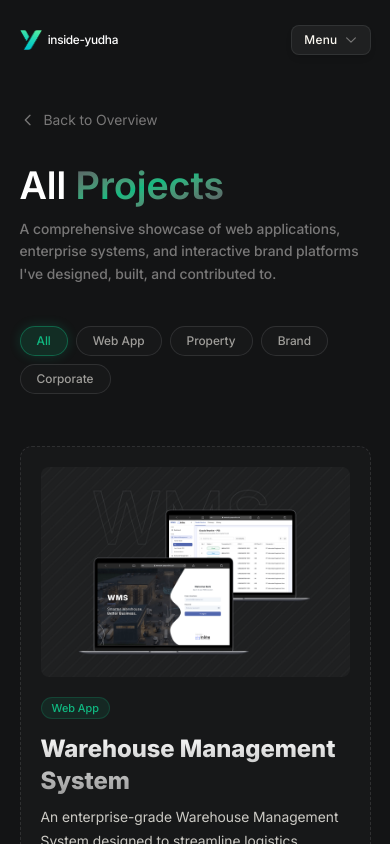
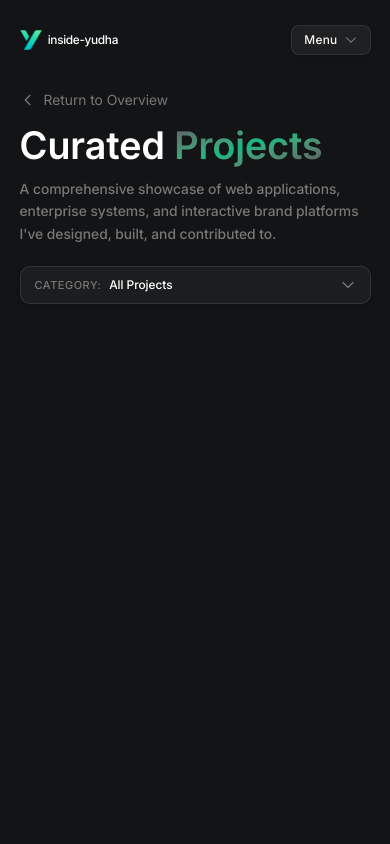
Before and after one commit to yudhaeric/portofolio, a Next.js app: page /projects in a window 390 px wide. Shown: the top 844 px of the page. Built offline with nearby package versions, Linux system fonts and the light colour scheme.

Commit message:
Add Mobile Category Filter Dropdown & Entrance Animation For Projects Page

```diff
--- a/app/(pages)/projects/ProjectsCatalog.tsx
+++ b/app/(pages)/projects/ProjectsCatalog.tsx
@@ -1,9 +1,10 @@
 /* eslint-disable @next/next/no-img-element */
 'use client';
-import { useState, useMemo } from 'react';
+import { useState, useMemo, useRef, useEffect } from 'react';
 import Link from 'next/link';
 import Button from '@/app/components/ui/Button';
 import { Project } from '@/app/utils/types';
+import { useCatalogAnimation } from '@/app/hooks/useCatalogAnimation';
 
 interface ProjectsCatalogProps {
   projects: Project[];
@@ -11,6 +12,11 @@ interface ProjectsCatalogProps {
 
 export default function ProjectsCatalog({ projects }: ProjectsCatalogProps) {
   const [selectedCategory, setSelectedCategory] = useState<string>('All');
+  const [isDropdownOpen, setIsDropdownOpen] = useState(false);
+  const dropdownRef = useRef<HTMLDivElement | null>(null);
+  const catalogRef = useRef<HTMLDivElement | null>(null);
+
+  useCatalogAnimation(catalogRef);
 
   const categories = useMemo(() => {
     const unique = new Set<string>();
@@ -25,17 +31,50 @@ export default function ProjectsCatalog({ projects }: ProjectsCatalogProps) {
     return projects.filter((p) => p.category === selectedCategory);
   }, [projects, selectedCategory]);
 
+  useEffect(() => {
+    import('gsap/ScrollTrigger').then(({ ScrollTrigger }) => {
+      ScrollTrigger.refresh();
+    });
+  }, [filteredProjects]);
+
+  useEffect(() => {
+    const handleClickOutside = (event: MouseEvent | TouchEvent) => {
+      if (dropdownRef.current && !dropdownRef.current.contains(event.target as Node)) {
+        setIsDropdownOpen(false);
+      }
+    };
+
+    const handleKeyDown = (e: KeyboardEvent) => {
+      if (e.key === 'Escape') {
+        setIsDropdownOpen(false);
+      }
+    };
+
+    if (isDropdownOpen) {
+      document.addEventListener('mousedown', handleClickOutside);
+      document.addEventListener('touchstart', handleClickOutside);
+      window.addEventListener('keydown', handleKeyDown);
+    }
+
+    return () => {
+      document.removeEventListener('mousedown', handleClickOutside);
+      document.removeEventListener('touchstart', handleClickOutside);
+      window.removeEventListener('keydown', handleKeyDown);
+    };
+  }, [isDropdownOpen]);
+
   return (
-    <div className="relative w-[90%] mx-auto pt-[110px] pb-[100px] lg:w-[1050px] lg:pt-[130px] lg:pb-[140px]">
+    <div ref={catalogRef} className="relative w-[90%] mx-auto pt-[90px] pb-[40px] lg:w-[1050px] lg:pt-[130px] lg:pb-[50px]">
       {/* Background Watermark */}
-      <div className="hidden absolute top-12 -left-5 pointer-events-none lg:block lg:-left-24 lg:top-8 select-none">
+      <div id="catalog-watermark" className="hidden absolute top-12 -left-5 pointer-events-none lg:block lg:-left-24 lg:top-8 select-none">
         <p className="font-medium text-[90px] text-transparent bg-gradient-to-b from-[#A1A1A4]/30 lg:from-[#A1A1A4]/10 to-raisinBlack/1 to-80% bg-clip-text tracking-[-3%] lg:text-[200px]">
           Projects
         </p>
       </div>
 
-      <div className="relative z-10 flex flex-col items-start justify-start gap-8 w-full">
+      <div className="relative z-10 flex flex-col items-start justify-start gap-2 lg:gap-6 w-full">
         {/* Back Link & Navigation */}
+        <div id="catalog-back">
           <Link
             href="/"
             className="inline-flex items-center gap-2 text-sm text-sonicSilver hover:text-seashell transition-colors duration-200 group"
@@ -50,24 +89,89 @@ export default function ProjectsCatalog({ projects }: ProjectsCatalogProps) {
             >
               <path strokeLinecap="round" strokeLinejoin="round" d="M15 19l-7-7 7-7" />
             </svg>
-          <span>Back to Overview</span>
+            <span>Return to Overview</span>
           </Link>
+        </div>
 
         {/* Header Title */}
         <div className="flex flex-col items-start justify-start gap-2">
-          <h1 className="font-semibold text-[38px] text-white lg:text-[46px] leading-tight">
-            All{' '}
+          <h1 id="catalog-title" className="font-semibold text-[38px] text-white lg:text-[46px] leading-tight">
+            Curated{' '}
             <span className="text-transparent bg-gradient-to-br from-[#5a5d63] from-[5%] via-crayolaGreen to-[#5a5d63] to-[95%] bg-clip-text">
               Projects
             </span>
           </h1>
-          <p className="font-medium text-sonicSilver text-sm lg:text-base max-w-[650px] leading-relaxed">
+          <p id="catalog-desc" className="font-medium text-sonicSilver text-sm lg:text-base max-w-[650px] leading-relaxed">
             A comprehensive showcase of web applications, enterprise systems, and interactive brand platforms I&apos;ve designed, built, and contributed to.
           </p>
         </div>
 
         {/* Category Filters */}
-        <div className="flex flex-wrap items-center gap-2 pt-2 pb-1">
+        <div id="catalog-filters" className="w-full">
+          {/* Category Filters: Mobile Dropdown (< sm) */}
+          <div className="relative w-full sm:hidden my-3" ref={dropdownRef}>
+          <button
+            type="button"
+            onClick={() => setIsDropdownOpen((prev) => !prev)}
+            aria-expanded={isDropdownOpen}
+            aria-label="Filter category"
+            className="flex items-center justify-between w-full px-3.5 py-2.5 rounded-[10px] bg-raisinBlack/80 border border-oliveBlack/80 text-xs font-medium text-seashell shadow-md cursor-pointer transition-all duration-200 hover:border-oliveBlack"
+          >
+            <div className="flex items-center gap-2">
+              <span className="text-sonicSilver text-[11px] uppercase tracking-wider mt-[1px]">Category:</span>
+              <span className="text-white font-medium">
+                {selectedCategory === 'All' ? 'All Projects' : selectedCategory}
+              </span>
+            </div>
+            <svg
+              xmlns="http://www.w3.org/2000/svg"
+              fill="none"
+              viewBox="0 0 24 24"
+              strokeWidth={2}
+              stroke="currentColor"
+              className={`w-4 h-4 transition-transform duration-200 text-sonicSilver ${
+                isDropdownOpen ? 'rotate-180 text-crayolaGreen' : ''
+              }`}
+            >
+              <path strokeLinecap="round" strokeLinejoin="round" d="m19.5 8.25-7.5 7.5-7.5-7.5" />
+            </svg>
+          </button>
+
+          {/* Mobile Dropdown Menu Card */}
+          {isDropdownOpen && (
+            <div
+              className="absolute top-[calc(100%+6px)] left-0 right-0 w-full bg-[#131415] border border-oliveBlack/80 rounded-[10px] shadow-2xl p-1.5 z-50 flex flex-col gap-1 backdrop-blur-none"
+              role="menu"
+            >
+              {categories.map((cat) => {
+                const isActive = selectedCategory === cat;
+                return (
+                  <button
+                    key={cat}
+                    role="menuitem"
+                    onClick={() => {
+                      setSelectedCategory(cat);
+                      setIsDropdownOpen(false);
+                    }}
+                    className={`w-full text-left px-3.5 py-2.5 rounded-[6px] text-xs font-medium transition-colors duration-200 cursor-pointer flex items-center justify-between ${
+                      isActive
+                        ? 'bg-raisinBlack text-crayolaGreen font-semibold'
+                        : 'text-seashell/80 hover:text-white hover:bg-raisinBlack/60'
+                    }`}
+                  >
+                    <span>{cat === 'All' ? 'All Projects' : cat}</span>
+                    {isActive && (
+                      <span className="w-1.5 h-1.5 rounded-full bg-crayolaGreen" />
+                    )}
+                  </button>
+                );
+              })}
+            </div>
+          )}
+        </div>
+
+        {/* Category Filters: Desktop & Tablet Pills (sm:) */}
+        <div className="hidden sm:flex flex-wrap items-center gap-2 pb-1">
           {categories.map((cat) => {
             const isActive = selectedCategory === cat;
             return (
@@ -85,17 +189,18 @@ export default function ProjectsCatalog({ projects }: ProjectsCatalogProps) {
             );
           })}
         </div>
+      </div>
 
       {/* Project Grid */}
-        <div className="grid grid-cols-1 lg:grid-cols-2 gap-6 w-full mt-4">
+      <div className="grid grid-cols-1 lg:grid-cols-2 gap-6 w-full">
         {filteredProjects.map((project) => (
           <div
             key={project.id}
-              className="flex flex-col justify-between w-full bg-raisinBlack/40 border-1 border-oliveBlack/70 border-dashed rounded-[12px] p-5 transition-all duration-300 hover:border-oliveBlack hover:bg-raisinBlack/70 group"
+            className="project-card flex flex-col justify-between w-full bg-raisinBlack/40 border-1 border-oliveBlack/70 border-dashed rounded-[12px] p-5 transition-all duration-300 hover:border-oliveBlack hover:bg-raisinBlack/70 group"
           >
               <div>
                 {/* Image Container */}
-                <div className="flex items-center justify-center w-full bg-raisinBlack bg-line-shape bg-no-repeat bg-cover rounded-[8px] p-4 h-[210px] overflow-hidden">
+                <div className="flex items-center justify-center w-full bg-raisinBlack bg-line-shape bg-no-repeat bg-cover rounded-[8px] p-4 h-[250px] overflow-hidden">
                   <img
                     src={project.image}
                     alt={project.title}
@@ -106,7 +211,7 @@ export default function ProjectsCatalog({ projects }: ProjectsCatalogProps) {
                 {/* Content */}
                 <div className="flex flex-col items-start justify-start pt-5">
                   {project.category && (
-                    <span className="text-[11px] font-medium text-crayolaGreen bg-crayolaGreen/10 border border-crayolaGreen/20 px-2.5 py-0.5 rounded-full mb-3.5">
+                    <span className="text-xs font-medium text-crayolaGreen bg-crayolaGreen/10 border border-crayolaGreen/20 px-2.5 py-0.5 rounded-full mb-3.5">
                       {project.category}
                     </span>
                   )}
@@ -126,7 +231,7 @@ export default function ProjectsCatalog({ projects }: ProjectsCatalogProps) {
                   <span className="text-seashell/60 leading-5">{project.tech}</span>
                 </div>
                 <div className="flex items-center justify-end pt-2">
-                  <Button type="link" href={project.url} variant="basic" className="!w-[130px] !h-[38px]">
+                  <Button type="link" href={project.url} variant="basic">
                     Visit Website
                   </Button>
                 </div>
@@ -151,7 +256,7 @@ export default function ProjectsCatalog({ projects }: ProjectsCatalogProps) {
             >
               <path strokeLinecap="round" strokeLinejoin="round" d="M15 19l-7-7 7-7" />
             </svg>
-            <span>Return to Home</span>
+            <span>Return to Overview</span>
           </Link>
         </div>
       </div>
--- a/app/(pages)/projects/page.tsx
+++ b/app/(pages)/projects/page.tsx
@@ -9,7 +9,7 @@ export const metadata: Metadata = {
 
 export default function ProjectsPage() {
   return (
-    <main className="min-h-screen bg-[#131415]">
+    <main className="min-h-[calc(100vh-420px)] bg-[#131415]">
       <ProjectsCatalog projects={projects} />
     </main>
   );
--- /dev/null
+++ b/app/hooks/useCatalogAnimation.ts
@@ -0,0 +1,48 @@
+import { useEffect, RefObject } from "react";
+import { gsap } from "gsap";
+
+export const useCatalogAnimation = (containerRef: RefObject<HTMLElement | null>) => {
+  useEffect(() => {
+    if (!containerRef.current) return;
+
+    const ctx = gsap.context(() => {
+      const tl = gsap.timeline({
+        defaults: { ease: "power2.out" }
+      });
+
+      tl.from("#catalog-watermark", {
+        opacity: 0,
+        y: -25,
+        duration: 0.8,
+      }, 0)
+      .from("#catalog-back", {
+        y: -15,
+        opacity: 0,
+        duration: 0.5,
+      }, 0.1)
+      .from("#catalog-title", {
+        y: 25,
+        opacity: 0,
+        duration: 0.6,
+      }, 0.2)
+      .from("#catalog-desc", {
+        y: 15,
+        opacity: 0,
+        duration: 0.6,
+      }, 0.32)
+      .from("#catalog-filters", {
+        y: 15,
+        opacity: 0,
+        duration: 0.5,
+      }, 0.42)
+      .from(".project-card", {
+        y: 30,
+        opacity: 0,
+        duration: 0.6,
+        stagger: 0.08,
+      }, 0.48);
+    }, containerRef);
+
+    return () => ctx.revert();
+  }, [containerRef]);
+};
--- a/app/hooks/useContactAnimation.ts
+++ b/app/hooks/useContactAnimation.ts
@@ -7,6 +7,19 @@ export const useContactAnimation = (elementRef: RefObject<HTMLElement | null>, d
     gsap.registerPlugin(ScrollTrigger);
 
     if (!elementRef.current) return;
+
+    // On non-home pages (e.g. /projects), the footer is a standard page footer.
+    // Ensure it remains permanently visible, avoiding issues when filtered content is short.
+    const isHomePage = typeof dependency === 'string' ? dependency === '/' : true;
+
+    if (!isHomePage) {
+      gsap.set(elementRef.current, {
+        y: 0,
+        opacity: 1,
+        clearProps: "all",
+      });
+      return;
+    }
 
     const ctx = gsap.context(() => {
       gsap.fromTo(
```
Lines whose indentation alone changed are shown as unchanged.
